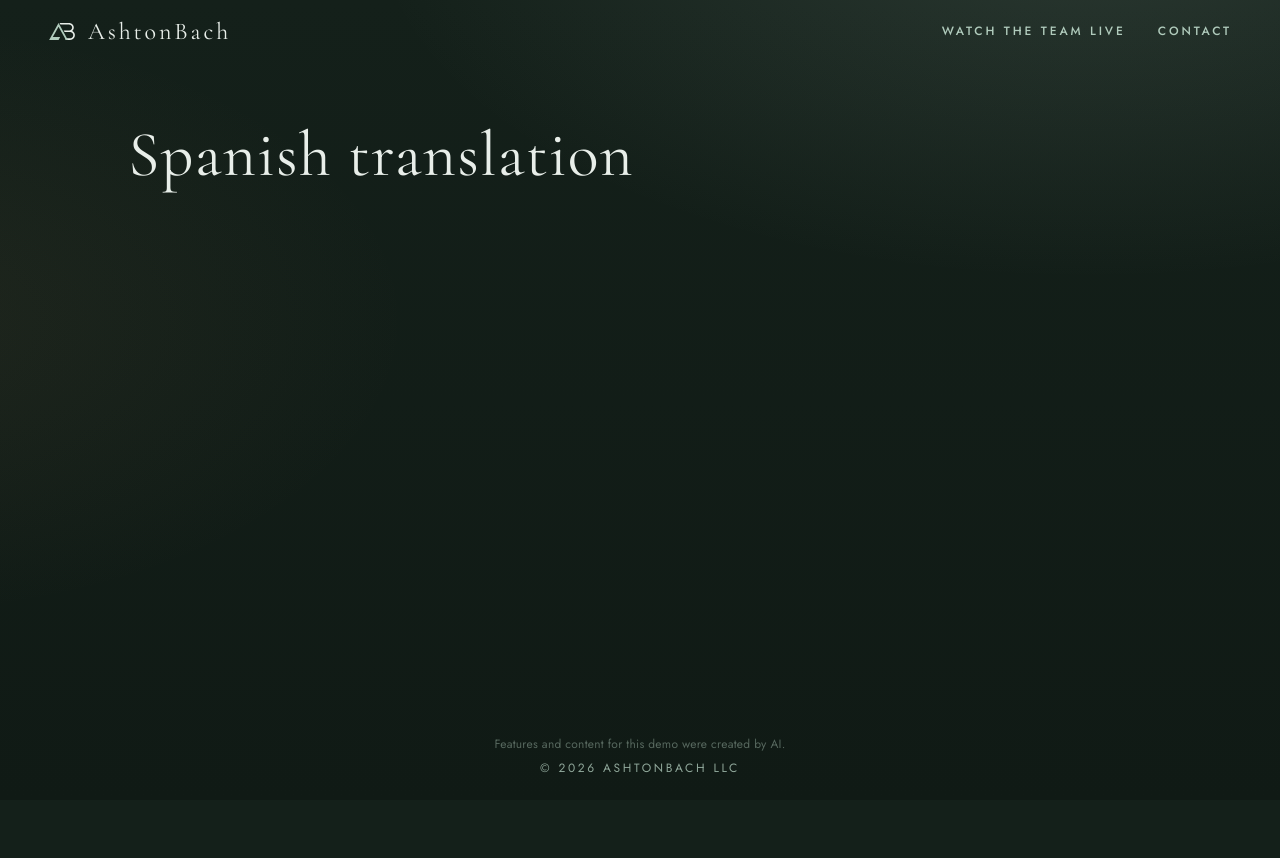
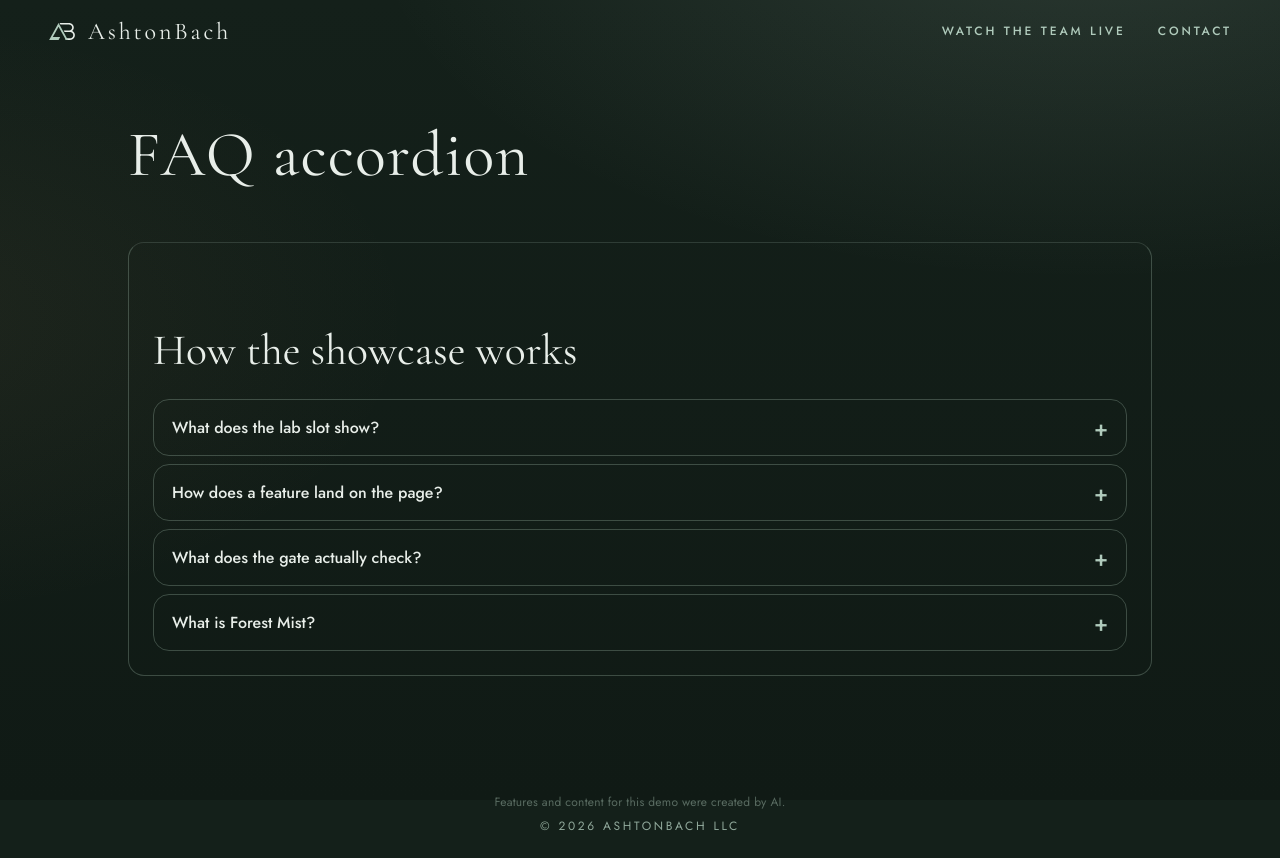
Before and after one commit to ashtonbach/agent-showcase, a Next.js app: page / in a window 1280 px wide. Before the commit the page ends 800 px from the top, so only its background shows below. Built offline with nearby package versions, Linux system fonts and the light colour scheme.

Commit message:
Feature: FAQ accordion (Author: Alder)
Co-authored-by: AshtonBach Coder <ashtonbach-coder@users.noreply.github.com>

```diff
--- a/app/lab/current.json
+++ b/app/lab/current.json
@@ -1 +1 @@
-{"slug":"spanish-translation"}
+{"slug":"faq-accordion"}
--- /dev/null
+++ b/app/lab/faq-accordion/index.tsx
@@ -0,0 +1,67 @@
+"use client";
+
+import { useState } from "react";
+
+const ITEMS = [
+  {
+    id: "faq-lab-slot",
+    q: "What does the lab slot show?",
+    a: "Each showcase run mounts one client feature in the lab slot. The page heading comes from the current lab slug.",
+  },
+  {
+    id: "faq-wiring",
+    q: "How does a feature land on the page?",
+    a: "The coder ships a lab component, points the current slug at it, and renders that component in the lab slot on the home page.",
+  },
+  {
+    id: "faq-gate",
+    q: "What does the gate actually check?",
+    a: "The gate checks files, size, banned calls, the production build, and the functional checks in the spec. It does not require the code to match a blueprint.",
+  },
+  {
+    id: "faq-brand",
+    q: "What is Forest Mist?",
+    a: "Forest Mist is the showcase look: a dark forest-green page, mist-colored text, sage accents, serif headings, and cards with a soft sage border.",
+  },
+];
+
+const css = `
+.lab-faq{width:min(720px,100%);margin:8px auto 56px;padding:24px;border:1px solid rgba(176,203,188,0.28);border-radius:16px;color:var(--mist,#F2EFE6);box-sizing:border-box}
+.lab-faq h2{font-family:var(--serif);font-weight:400;font-size:30px;line-height:1.2;margin:0 0 20px;color:var(--mist,#F2EFE6)}
+.lab-faq-list{display:flex;flex-direction:column;gap:8px;margin:0;padding:0;list-style:none}
+.lab-faq-item{border:1px solid rgba(176,203,188,0.28);border-radius:16px;overflow:hidden}
+.lab-faq-q{display:flex;align-items:center;justify-content:space-between;gap:12px;width:100%;margin:0;padding:16px 18px;border:0;background:transparent;color:var(--mist,#F2EFE6);font-family:var(--sans);font-size:16px;font-weight:500;text-align:left;cursor:pointer}
+.lab-faq-q:focus-visible{outline:2px solid var(--sage);outline-offset:-2px}
+.lab-faq-mark{flex:0 0 auto;color:var(--sage);font-size:22px;line-height:1}
+.lab-faq-a{margin:0;padding:0 18px 16px;color:#E8EEE9;font-family:var(--sans);font-size:15px;line-height:1.5}
+.lab-faq-a[hidden]{display:none}
+@media (prefers-reduced-motion:reduce){.lab-faq-q,.lab-faq-a{transition:none}}
+`;
+
+export default function FaqAccordion() {
+  const [openId, setOpenId] = useState<string | null>(null);
+  function toggle(id: string) {
+    setOpenId((cur) => (cur === id ? null : id));
+  }
+
+  return (
+    <section className="lab-faq" data-lab="faq-accordion" aria-labelledby="lab-faq-title">
+      <style>{css}</style>
+      <h2 id="lab-faq-title">How the showcase works</h2>
+      <ul className="lab-faq-list">
+        {ITEMS.map((item) => {
+          const open = openId === item.id;
+          return (
+            <li key={item.id} className="lab-faq-item">
+              <button type="button" className="lab-faq-q" aria-expanded={open} aria-controls={item.id} onClick={() => toggle(item.id)}>
+                <span>{item.q}</span>
+                <span className="lab-faq-mark" aria-hidden="true">{open ? "−" : "+"}</span>
+              </button>
+              <div id={item.id} role="region" hidden={!open} className="lab-faq-a">{item.a}</div>
+            </li>
+          );
+        })}
+      </ul>
+    </section>
+  );
+}
--- a/app/page.tsx
+++ b/app/page.tsx
@@ -1,3 +1,4 @@
+import Lab from "./lab/faq-accordion";
 import { readDemoKey, demoTitle } from "./demo-name";
 const demoKey = readDemoKey();
 const demoName = demoTitle();
@@ -5,7 +6,7 @@ export default function Page() {
   return (
     <div className="page-stack">
       <h1 className="demo-title" data-i18n={demoKey}>{demoName}</h1>
-      {/* lab:slot */}
+      <Lab /> {/* lab:slot */}
     </div>
   );
 }
```
